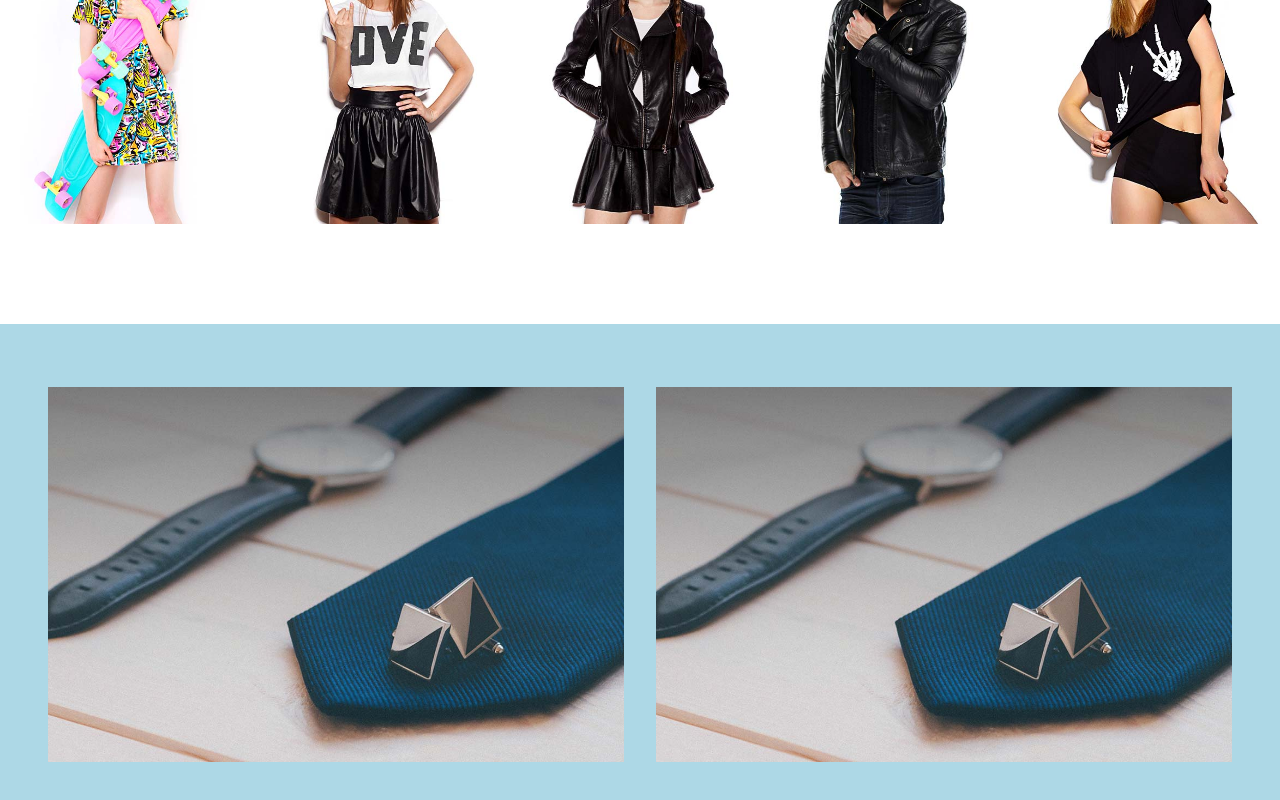
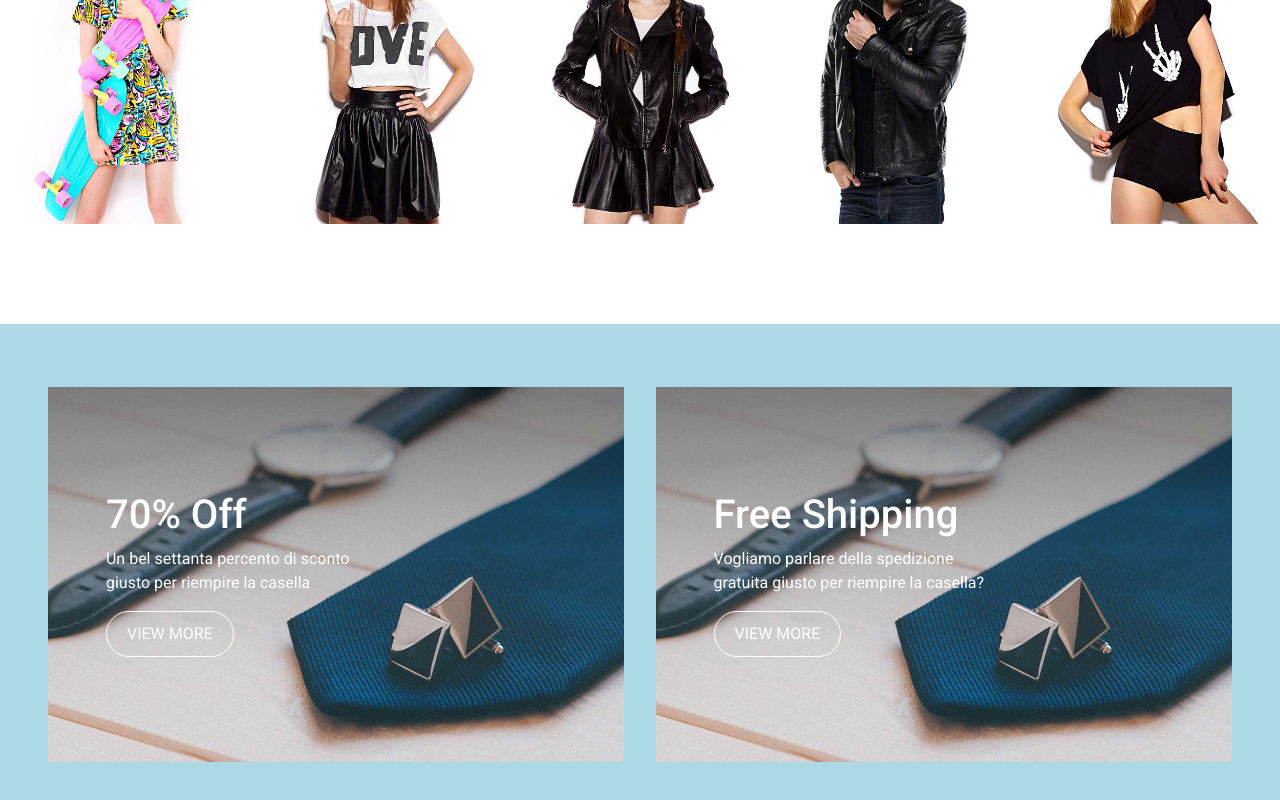
Before and after one commit to patrictobola/proj-html-vuejs, a Vue app: page / in a window 1280 px wide. Shown: the part 2360-3160 px from the top of the page. Built offline with nearby package versions, Linux system fonts and the light colour scheme.

Commit message:
Done offer cards, need backgrounds

```diff
--- a/src/components/main/offers/OffersCard.vue
+++ b/src/components/main/offers/OffersCard.vue
@@ -1,13 +1,46 @@
-<script></script>
+<script>
+export default {
+    props: {
+        offerTitle: String,
+        description: String,
+    }
+}
+
+</script>
 <template>
     <div class="offer-card px-3 h-75 ">
         <img src="../../../assets/images/website_promos/promo_box_1_bg.jpg" alt="">
+        <div class="text-wrapper w-50">
+            <h1>{{ offerTitle }}</h1>
+            <p>{{ description }}</p>
+            <a href="#">VIEW MORE</a>
+        </div>
     </div>
 </template>
-<style>
-.offer-card {}
+<style lang="scss" scoped>
+@import '../../../scss/variables';
+
+.offer-card {
+    position: relative;
+}
+
+.text-wrapper {
+    position: relative;
+    left: 10%;
+    bottom: 50%;
+    transform: translate(0, -50%);
+    color: white;
+}
 
 img {
     height: 100%;
 }
+
+a {
+    color: $white;
+    border: 1px solid $white;
+    border-radius: 30px;
+    padding: 10px 20px;
+    display: inline-block;
+}
 </style>
--- a/src/components/main/sections/SectionOffers.vue
+++ b/src/components/main/sections/SectionOffers.vue
@@ -1,17 +1,24 @@
 <script>
+import { store } from '../../../data/store';
 import OffersCard from '../offers/OffersCard.vue';
 export default {
     components: {
         OffersCard,
-    }
+    },
+    data() {
+        return {
+            store
+        }
+    },
 }
 </script>
 
 <template>
     <section>
         <div class="container h-100 d-flex justify-content-center align-items-center">
-            <OffersCard />
-            <OffersCard />
+            <OffersCard v-for="offer in store.websiteOffers" :offerTitle="offer.offerTitle"
+                :description="offer.description" />
+
 
         </div>
     </section>
--- a/src/data/store.js
+++ b/src/data/store.js
@@ -81,5 +81,15 @@ export const store = reactive({
             tags: ['T-Shirts', 'Women'],
             finalPrice: 57
         },
+    },
+    websiteOffers: {
+        discount: {
+            offerTitle: '70% Off',
+            description: 'Un bel settanta percento di sconto giusto per riempire la casella'
+        },
+        shipping: {
+            offerTitle: 'Free Shipping',
+            description: 'Vogliamo parlare della spedizione gratuita giusto per riempire la casella?'
+        }
     }
 })
```
